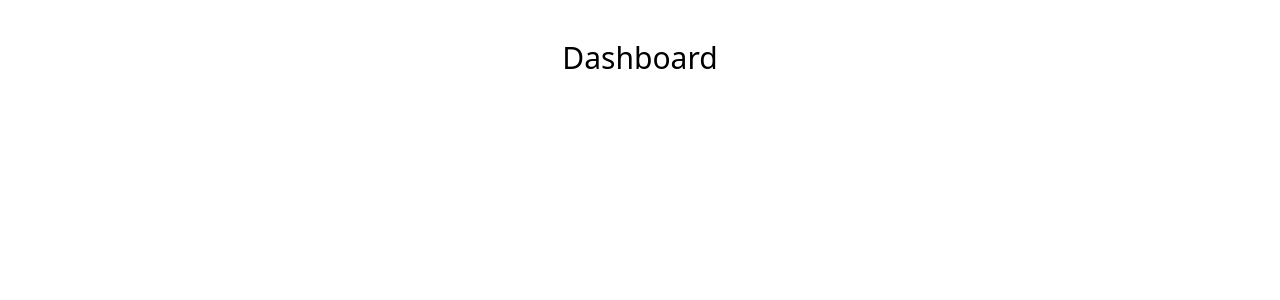
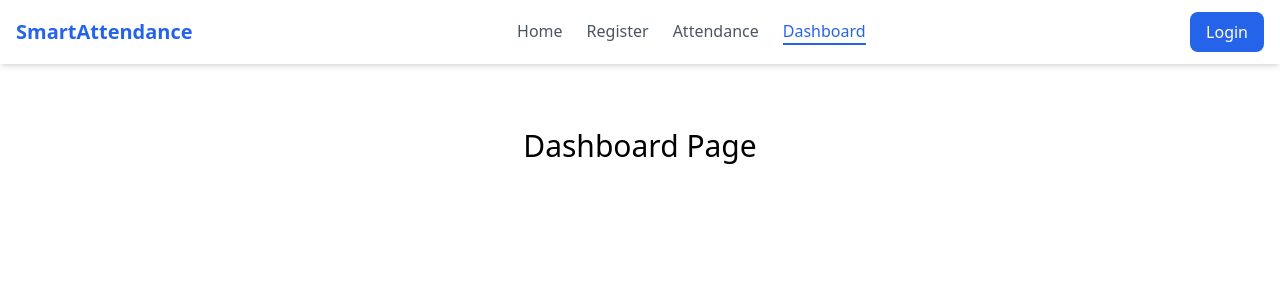
Before and after one commit to yashsb-07/Smart-Attendance-System, a React app in the folder frontend/: page /dashboard in a window 1280 px wide. Shown: the top 300 px of the page. Built offline with nearby package versions, Linux system fonts and the light colour scheme; the HTML template or start-up script is replaced by a standard one.

Commit message:
feat: implemented responsive navbar with active route highlighting

```diff
--- a/frontend/src/App.jsx
+++ b/frontend/src/App.jsx
@@ -1,4 +1,6 @@
 import { Routes, Route } from "react-router-dom";
+import Navbar from "./components/Navbar";
+
 import Home from "./pages/Home";
 import Login from "./pages/Login";
 import Register from "./pages/Register";
@@ -7,6 +9,9 @@ import Dashboard from "./pages/Dashboard";
 
 function App() {
   return (
+    <>
+      <Navbar />
+
       <Routes>
         <Route path="/" element={<Home />} />
         <Route path="/login" element={<Login />} />
@@ -14,6 +19,7 @@ function App() {
         <Route path="/attendance" element={<Attendance />} />
         <Route path="/dashboard" element={<Dashboard />} />
       </Routes>
+    </>
   );
 }
 
--- a/frontend/src/components/Navbar.jsx
+++ b/frontend/src/components/Navbar.jsx
@@ -0,0 +1,51 @@
+import { Link, useLocation } from "react-router-dom";
+
+function Navbar() {
+  const location = useLocation();
+
+  const navLinks = [
+    { name: "Home", path: "/" },
+    { name: "Register", path: "/register" },
+    { name: "Attendance", path: "/attendance" },
+    { name: "Dashboard", path: "/dashboard" },
+  ];
+
+  return (
+    <nav className="bg-white shadow-md">
+      <div className="max-w-7xl mx-auto px-4 py-3 flex justify-between items-center">
+
+        {/* Logo / Brand */}
+        <h1 className="text-xl font-bold text-blue-600">
+          SmartAttendance
+        </h1>
+
+        {/* Navigation Links */}
+        <div className="flex gap-6">
+          {navLinks.map((link) => (
+            <Link
+              key={link.path}
+              to={link.path}
+              className={`font-medium ${
+                location.pathname === link.path
+                  ? "text-blue-600 border-b-2 border-blue-600"
+                  : "text-gray-600 hover:text-blue-500"
+              }`}
+            >
+              {link.name}
+            </Link>
+          ))}
+        </div>
+
+        {/* Login Button */}
+        <Link
+          to="/login"
+          className="bg-blue-600 text-white px-4 py-2 rounded-lg hover:bg-blue-700 transition"
+        >
+          Login
+        </Link>
+      </div>
+    </nav>
+  );
+}
+
+export default Navbar;
--- a/frontend/src/pages/Attendance.jsx
+++ b/frontend/src/pages/Attendance.jsx
@@ -1,5 +1,9 @@
 function Attendance() {
-  return <h1 className="text-3xl text-center mt-10">Attendance Page</h1>;
+  return (
+    <div className="p-6">
+      <h1 className="text-3xl text-center mt-10">Attendance Page</h1>
+    </div>
+  );
 }
 
 export default Attendance;
--- a/frontend/src/pages/Dashboard.jsx
+++ b/frontend/src/pages/Dashboard.jsx
@@ -1,5 +1,9 @@
 function Dashboard() {
-  return <h1 className="text-3xl text-center mt-10">Dashboard</h1>;
+  return (
+    <div className="p-6">
+      <h1 className="text-3xl text-center mt-10">Dashboard Page</h1>
+    </div>
+  );
 }
 
 export default Dashboard;
--- a/frontend/src/pages/Home.jsx
+++ b/frontend/src/pages/Home.jsx
@@ -1,5 +1,9 @@
 function Home() {
-  return <h1 className="text-3xl text-center mt-10">Home Page</h1>;
+  return (
+    <div className="p-6">
+      <h1 className="text-3xl text-center mt-10">Home Page</h1>
+    </div>
+  );
 }
 
 export default Home;
--- a/frontend/src/pages/Login.jsx
+++ b/frontend/src/pages/Login.jsx
@@ -1,5 +1,9 @@
 function Login() {
-  return <h1 className="text-3xl text-center mt-10">Login Page</h1>;
+  return (
+    <div className="p-6">
+      <h1 className="text-3xl text-center mt-10">Login Page</h1>
+    </div>
+  );
 }
 
 export default Login;
--- a/frontend/src/pages/Register.jsx
+++ b/frontend/src/pages/Register.jsx
@@ -1,5 +1,9 @@
 function Register() {
-  return <h1 className="text-3xl text-center mt-10">Register Page</h1>;
+  return (
+    <div className="p-6">
+      <h1 className="text-3xl text-center mt-10">Register Page</h1>
+    </div>
+  );
 }
 
 export default Register;
```
Lines whose indentation alone changed are shown as unchanged.
